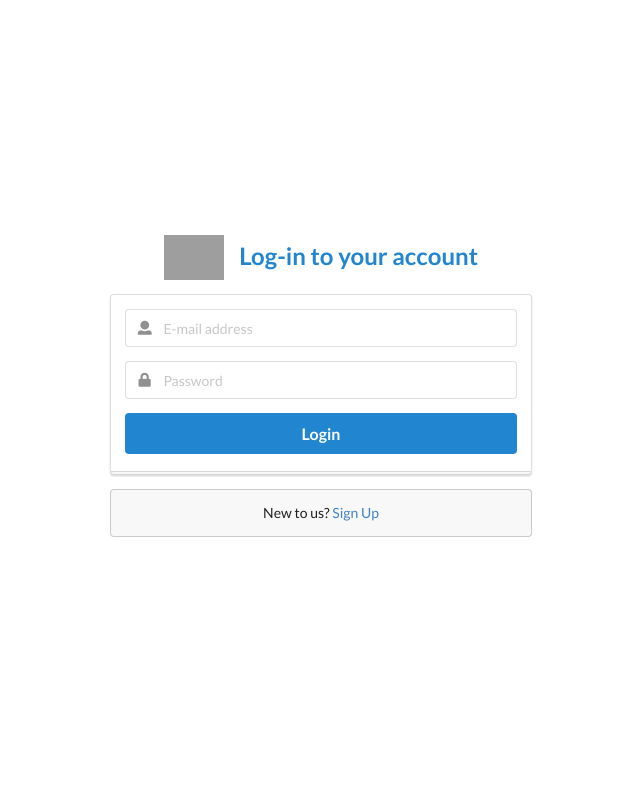
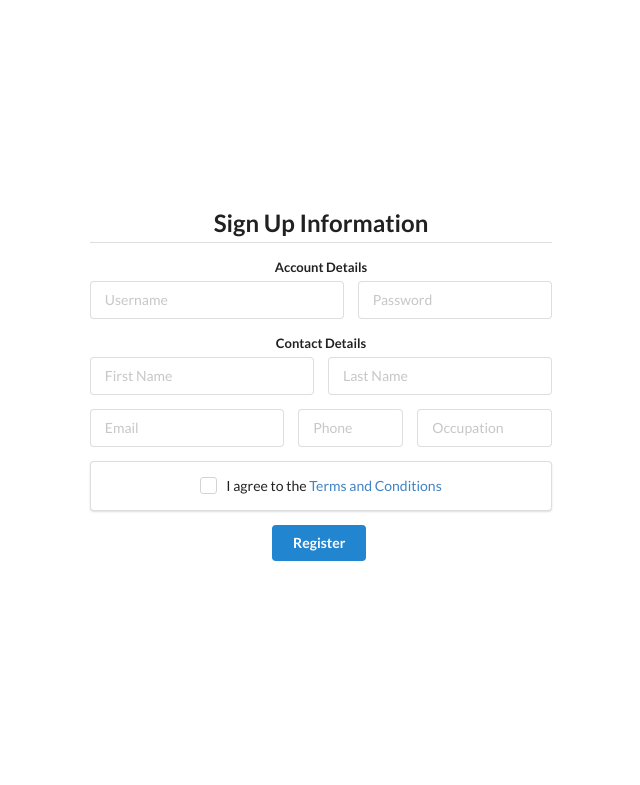
Before and after one commit to lawwman/TaskRunner, a PHP site: page /signup.php in a window 1280 px wide. Shown: the top 785 px of the page, without its empty margins (319-959 px from the left). Run offline with PHP 8.4, Linux system fonts and the light colour scheme; some libraries are stand-ins or nearby versions; grey boxes are pictures that could not be loaded.

Commit message:
Add html/css UI to signup.php

```diff
--- a/signup.php
+++ b/signup.php
@@ -22,6 +22,7 @@
   <link rel="stylesheet" type="text/css" href="semantic/dist/components/segment.css">
   <link rel="stylesheet" type="text/css" href="semantic/dist/components/form.css">
   <link rel="stylesheet" type="text/css" href="semantic/dist/components/input.css">
+    <link rel="stylesheet" type="text/css" href="semantic/dist/components/checkbox.css">
   <link rel="stylesheet" type="text/css" href="semantic/dist/components/button.css">
   <link rel="stylesheet" type="text/css" href="semantic/dist/components/list.css">
   <link rel="stylesheet" type="text/css" href="semantic/dist/components/message.css">
@@ -37,9 +38,6 @@
     }
     .image {
       margin-top: -100px;
-    }
-    .column {
-      max-width: 450px;
     }
   </style>
   <script>
@@ -75,46 +73,61 @@
               ]
             }
           }
-        })
-      ;
-    })
-  ;
+        });
+    });
   </script>
 </head>
-<body class='ui   inverted'>
+<body class='ui'>
 
-<div class="ui middle aligned center aligned grid">
-  <div class="column">
-    <h2 class="ui blue image header">
-      <img src="assets/images/logo.png" class="image">
-      <div class="content">
-        Log-in to your account
-      </div>
-    </h2>
-    <form class="ui large form">
-      <div class="ui stacked segment">
-        <div class="field">
-          <div class="ui left icon input">
-            <i class="user icon"></i>
-            <input type="text" name="email" placeholder="E-mail address">
+<div class="ui middle aligned center aligned grid inverted">
+  <div class="six wide column">
+    <form class="ui form">
+      <h2 class="ui dividing header">Sign Up Information</h2>
+
+      <div class="two field">
+        <label>Account Details</label>
+        <div class="fields">
+          <div class="nine wide field">
+            <input type="text" name="user[username]" placeholder="Username">
+          </div>
+          <div class="seven wide field">
+            <input type="text" name="user[password]" placeholder="Password">
           </div>
         </div>
-        <div class="field">
-          <div class="ui left icon input">
-            <i class="lock icon"></i>
-            <input type="password" name="password" placeholder="Password">
+
+      </div>
+      <div class="field">
+        <label>Contact Details</label>
+        <div class="two fields">
+          <div class="field">
+            <input type="text" name="user[first-name]" placeholder="First Name">
+          </div>
+          <div class="field">
+            <input type="text" name="user[last-name]" placeholder="Last Name">
           </div>
         </div>
-        <div class="ui fluid large primary submit button">Login</div>
+        <div class="fields">
+          <div class="seven wide field">
+            <input type="text" name="user[email]" placeholder="Email">
+          </div>
+          <div class="four wide field">
+            <input type="text" name="user[contact]" placeholder="Phone">
+          </div>
+          <div class="five wide field">
+            <input type="text" name="user[occupation]" placeholder="Occupation">
+          </div>
+        </div>
       </div>
-
-      <div class="ui error message"></div>
-
+       <div class="ui segment">
+        <div class="field">
+          <div class="ui checkbox">
+            <input type="checkbox" name="gift" tabindex="0" class="hidden">
+            <label>I agree to the <a href="#">Terms and Conditions</a></label>
+          </div>
+        </div>
+      </div>
+      <div class="ui button primary" tabindex="0">Register</div>
     </form>
-
-    <div class="ui message">
-      New to us? <a href="/demo/signup.php">Sign Up</a>
-    </div>
   </div>
 </div>
 
```
